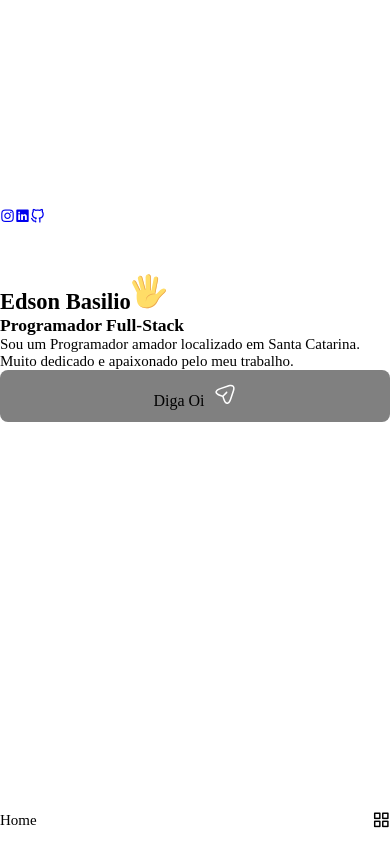
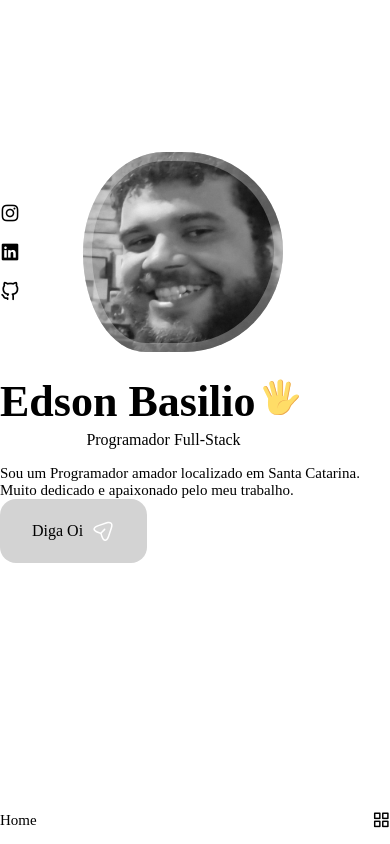
Before and after one commit to EddyB1260/portfolio, a React (Create React App) app: page / in a window 390 px wide. Built offline with nearby package versions, Linux system fonts and the light colour scheme.

Commit message:
mudanças no App.css e home, pasta Sobre iniciada

```diff
--- a/src/App.css
+++ b/src/App.css
@@ -140,7 +140,25 @@ img {
   margin-left: var(--mb-1-5);
   margin-right: var(--mb-1-5);
 }
+.button {
+  padding: 1rem 1.75rem;
+}
+.button__icon{
+  width: 22px;
+  height: 22px;
+}
+@media screen and (max-width: 768px) {
+  .section{
+    padding: 2rem 0 4rem;
+  }
+
+
+}
+
 @media screen and(max-width: 350px){
+  :root {
+    --big-font-size: 2.25rem
+  }
   .container{
     margin-left: var(--mb-1);
     margin-right: var(--mb-1);
--- a/src/components/header/Header.jsx
+++ b/src/components/header/Header.jsx
@@ -2,7 +2,7 @@ import React, { useState } from "react";
 import "./header.css"
 
 const Header = () => {
-    const[Toggle,showMenu] = useState(false)
+    const [toggle, setToggle] = useState(false)
     return (
   <header className="header">
     <nav className="nav container">
@@ -10,7 +10,7 @@ const Header = () => {
             <span className="sr-only">Home</span>
         </a>
 
-        <div className={Toggle ? "nav__menu show-menu":"nav__menu"}>
+        <div className={toggle ? "nav__menu show-menu":"nav__menu"}>
             <ul className="nav__list grid">
                 <li className="nav__item">
                     <a href="#home" className="nav__link active-link">
@@ -18,17 +18,17 @@ const Header = () => {
                     </a>
                 </li>
                                 <li className="nav__item">
-                    <a href="#about" className="nav__link">
+                    <a href="#sobre" className="nav__link">
                         <i className="uil uil-user nav__icon"></i>Sobre
                     </a>
                 </li>
                                 <li className="nav__item">
-                    <a href="#skills" className="nav__link">
+                    <a href="#habilidades" className="nav__link">
                         <i className="uil uil-file-alt nav__icon"></i>Habilidades
                     </a>
                 </li>
                                 <li className="nav__item">
-                    <a href="#services" className="nav__link">
+                    <a href="#serviços" className="nav__link">
                         <i className="uil uil-briefcase-alt nav__icon"></i>Serviços
                     </a>
                 </li>
@@ -46,10 +46,10 @@ const Header = () => {
                 </li>
             </ul>
             <i className="uil uil-times nav__close"
-            onClick={() => showMenu(!Toggle)}></i>
+            onClick={() => setToggle(!toggle)}></i>
         </div>
         <div className="nav__toggle"
-         onClick={() => showMenu(!Toggle)}>
+         onClick={() => setToggle(!toggle)}>
             <i className="uil uil-apps"></i>
         </div>
     </nav>
--- a/src/components/home/Data.jsx
+++ b/src/components/home/Data.jsx
@@ -1,5 +1,5 @@
 import React from 'react'
-import "./data.css"
+
 
 const Data = () => {
   return (
--- a/src/components/home/Home.jsx
+++ b/src/components/home/Home.jsx
@@ -2,22 +2,25 @@ import React from 'react'
 import "./home.css"
 import Social from './Social'
 import Data from './Data'
+import ScrollDown from './ScrollDown'
 
 const Home = () => {
   return (
     <section className='home section' id='home'>
-        <div className='home__container container grid'>
-            <div className='home__content grid'></div>
-                <Social />
+      <div className='home__container container grid'>
+        <div className='home__content grid'>
+          <Social />
 
-                <div className='home__img'></div>
+        <div className='home__img'></div>
 
-                <Data />
+          <Data />
+
         </div>
+        <ScrollDown />
+      </div>
     </section>
+  );
+};
 
 
-)
-}
-
 export default Home
--- /dev/null
+++ b/src/components/home/ScrollDown.jsx
@@ -0,0 +1,48 @@
+import React from 'react';
+
+const ScrollDown = () => {
+  return (
+    <div className="home__scroll">
+      <a href="#sobre" className="button" aria-label="Scroll down to Sobre section">
+        <svg
+          width="32px"
+          height="32px"
+          className="home__scroll-mouse"
+          viewBox="0 0 247 390"
+          xmlns="http://www.w3.org/2000/svg"
+          xmlnsXlink="http://www.w3.org/1999/xlink"
+          style={{
+            fillRule: "evenodd",
+            clipRule: "evenodd",
+            strokeLinecap: "round",
+            strokeLinejoin: "round",
+            strokeMiterlimit: "1.5"
+          }}
+        >
+          <path
+            className="wheel"
+            d="M123.359,79.775l0,72.843"
+            style={{
+              fill: "none",
+              stroke: "var(--title-color-dark)",
+              strokeWidth: "20px"
+            }}
+          />
+          <path
+            id="mouse"
+            d="M236.717,123.359c0,-62.565 -50.794,-113.359 -113.358,-113.359c-62.565,0 -113.359,50.794 -113.359,113.359l0,143.237c0,62.565 50.794,113.359 113.359,113.359c62.564,0 113.358,-50.794 113.358,-113.359l0,-143.237Z"
+            style={{
+              fill: "none",
+              stroke: "var(--title-color-dark)",
+              strokeWidth: "20px"
+            }}
+          />
+        </svg>
+        <span className="home__scroll-name">Rolar para baixo</span>
+        <i className="uil uil-arrow-down home__scroll-arrow"></i>
+      </a>
+    </div>
+  );
+};
+
+export default ScrollDown;
--- a/src/components/home/data.css
+++ /dev/null
@@ -1,14 +0,0 @@
-.button {
-  display: block;
-    text-align: center;
-    padding: 0.75rem 1.5rem;
-    border-radius: 0.5rem;
-    background-color: grey;
-    font-size: 1rem;
-    color: var(--title-color);
-    transition: background-color 0.3s ease;
-}
-a.button:hover {
-    background-color: #000;
-    color: #fff;
-}
--- a/src/components/home/home.css
+++ b/src/components/home/home.css
@@ -1,6 +1,175 @@
+.home__container{
+    row-gap: 7rem;
+}
 .home__content {
+display: grid;
 grid-template-columns: 116px repeat(2, 1fr);
 padding-top: 5.5rem;
 column-gap: 2rem;
 align-items: center;
 }
+.home__social{
+    display: grid;
+    grid-template-columns: max-content;
+    row-gap: 1rem;
+}
+
+.home__social-icon {
+    font-size: 1.25rem;
+    color: var(--title-color);
+}
+.home__social-icon:hover {
+    color: var(--title-color-dark);
+}
+.home__title {
+    font-size: var(--big-font-size);
+    margin-bottom: var(--mb-0-25);
+}
+.home__hand{
+    width: 38px;
+    height: 38px;
+    margin-left: 0.4rem;
+}
+.home__subtitle {
+    position: relative;
+    font-size: var(--h3-font-size);
+    padding-left: 5.4rem;
+    font-weight: var(--font-normal);
+    margin-bottom: var(--mb-1);
+}
+.home__subtitle::before {
+    content: "";
+    position: absolute;
+    top: 1rem;
+    width: 70px;
+    height: 1px;
+    background-color: var(--text-color);
+    left: 0;
+}
+.home__description {
+    max-width: 400px;
+    margin-bottom: var(--mb-3);
+}
+.home__img {
+    background: url(../../assets/profile.jpg);
+    background-repeat: no-repeat;
+    background-size: cover;
+    background-position: center;
+    box-shadow: inset 0 0 0 9px rgb(255 255 255 / 30%) ;
+    order: 1;
+    justify-self: center;
+    width: 300px;
+    height: 300px;
+    animation: profile__animate 8s ease-in-out infinite 1s;
+}
+.button {
+    text-align: center;
+    background-color: rgb(211, 211, 211);
+    font-size: 1rem;
+    color: var(--title-color);
+    transition: background-color 0.3s ease;
+}
+a.button:hover {
+    background-color: darkgray;
+    color: #fff;
+}
+
+@keyframes profile__animate {
+    0%, 100% {
+        border-radius: 60% 40% 30% 70% / 60% 30% 70% 40% ;
+        box-shadow: inset 0 0 0 9px rgb(255, 255, 255 / 30%) ;
+    }
+    50% {
+        border-radius: 40% 50% 50% 30% / 50% 50% 50% 50% ;
+        box-shadow: inset 0 0 0 0px rgb(255, 255, 255 / 30%) ;
+    }
+}
+.home__scroll{
+    margin-left: 9.25rem;
+}
+.wheel {
+    animation: scroll 1s ease infinite;
+}
+@keyframes scroll {
+    0% {
+        transform: translateY(0);
+    }
+    30% {
+        transform: translateY(3.75rem);
+    }
+}
+.home__scroll-name {
+    color: var(--title-color);
+    font-weight: var(--font-medium);
+    margin-right: 0.25rem;
+    margin-left: 2px;
+}
+.home__scroll-arrow {
+    font-size: 1.25rem;
+    color: var(--title-color);
+    animation: scroll 0.5s ease infinite;
+}
+@media screen and(max-width: 992px){
+
+    .home__content{
+        grid-template-columns: 100px repeat(2, 1fr);
+        column-gap: 1.25rem;
+    }
+    .home__hand{
+        width: 30px;
+        height: 30px;
+    }
+
+    .home__subtitle {
+        padding-left: 3.4rem;
+        margin-bottom: var(--mb-1);
+    }
+    .home__subtitle::before {
+        width: 50px;
+        top: 0.8rem;
+    }
+    .home__description {
+        max-width: initial;
+        margin-bottom: var(--mb-2-5);
+    }
+    .home__img {
+        width: 250px;
+        height: 250px;
+        box-shadow: inset 0 0 0 8px rgb(255 255 255 / 30%) ;
+    }
+    .home__scroll{
+        margin-left: 7.5rem;
+    }
+}
+@media screen and (max-width: 768px) {
+.home__content {
+    grid-template-columns: 0.5fr 3fr;
+    padding-top: 3.5rem;
+}
+.home__img {
+    order: initial;
+    justify-self: initial;
+}
+
+.home__data {
+    grid-column: 1/3;
+}
+.home__img{
+ box-shadow: inset 0 0 0 9px rgb(255 255 255 / 30%) ;
+ width: 200px;
+ height: 200px;
+}
+.home__scroll {
+    display: none;
+    }
+}
+    @media screen and (max-width: 350px) {
+        .home__img {
+            width: 180px;
+            height: 180px;
+        }
+        .home__hand {
+            width: 22px;
+            height: 22px;
+        }
+    }
```
Also changed, not shown: src/components/sobre/Sobre.jsx (added, +9 -0 lines), src/assets/profile.jpg.
